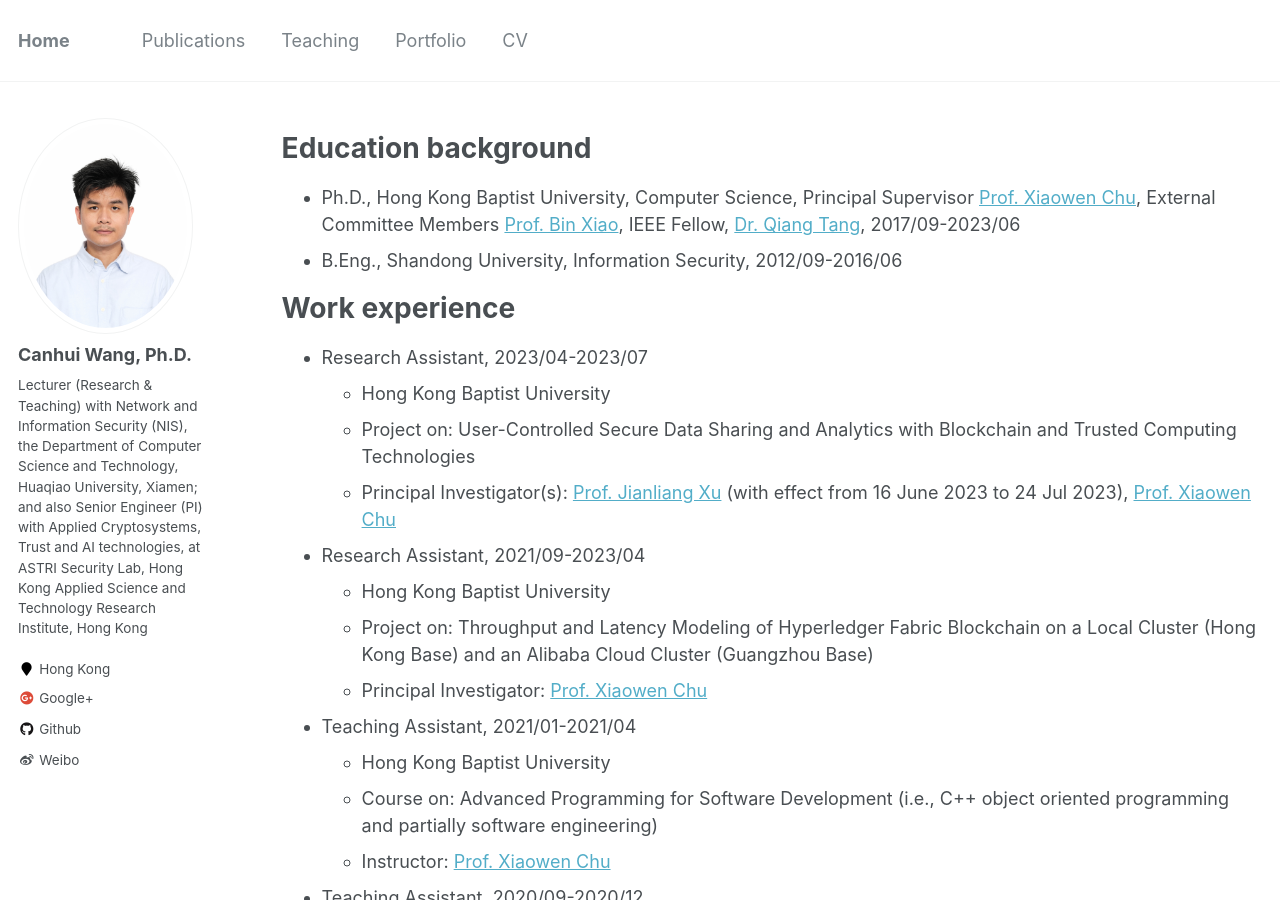
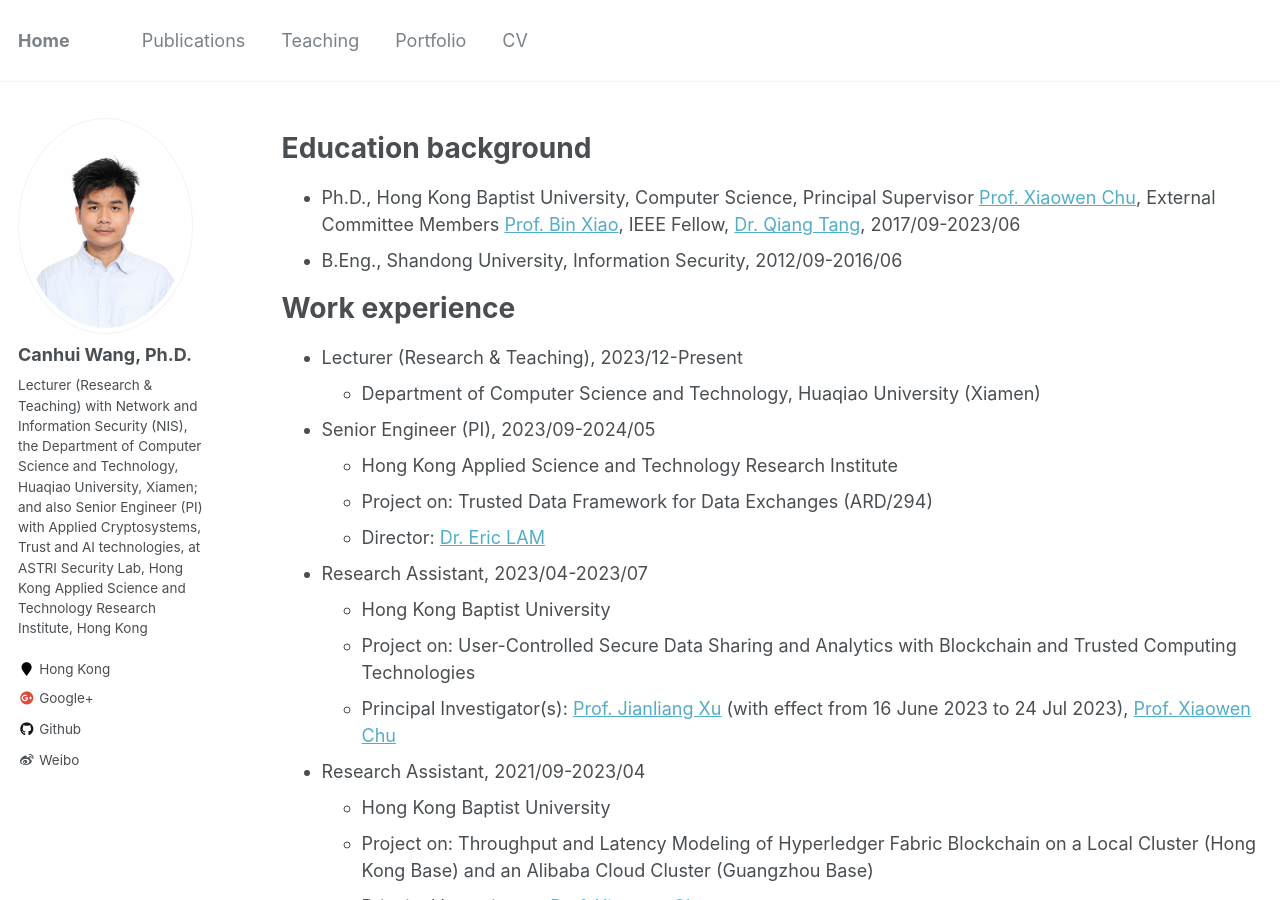
Before and after one commit to Canhui/canhui.github.io, a Jekyll site: the page built from _pages/cv.md, in a window 1280 px wide and 900 px high. Built offline with Jekyll 4.4.1, drawn with Linux system fonts in a browser that asks for light colours.

Commit message:
Update cv.md

```diff
--- a/_pages/cv.md
+++ b/_pages/cv.md
@@ -16,6 +16,14 @@ Education background
 
 Work experience
 ======
+* Lecturer (Research & Teaching), 2023/12-Present
+  * Department of Computer Science and Technology, Huaqiao University (Xiamen)
+
+* Senior Engineer (PI), 2023/09-2024/05
+  * Hong Kong Applied Science and Technology Research Institute
+  * Project on: Trusted Data Framework for Data Exchanges (ARD/294)
+  * Director: [Dr. Eric LAM](https://www.linkedin.com/in/peifunglam2/)
+
 * Research Assistant, 2023/04-2023/07
   * Hong Kong Baptist University
   * Project on: User-Controlled Secure Data Sharing and Analytics with Blockchain and Trusted Computing Technologies
```
